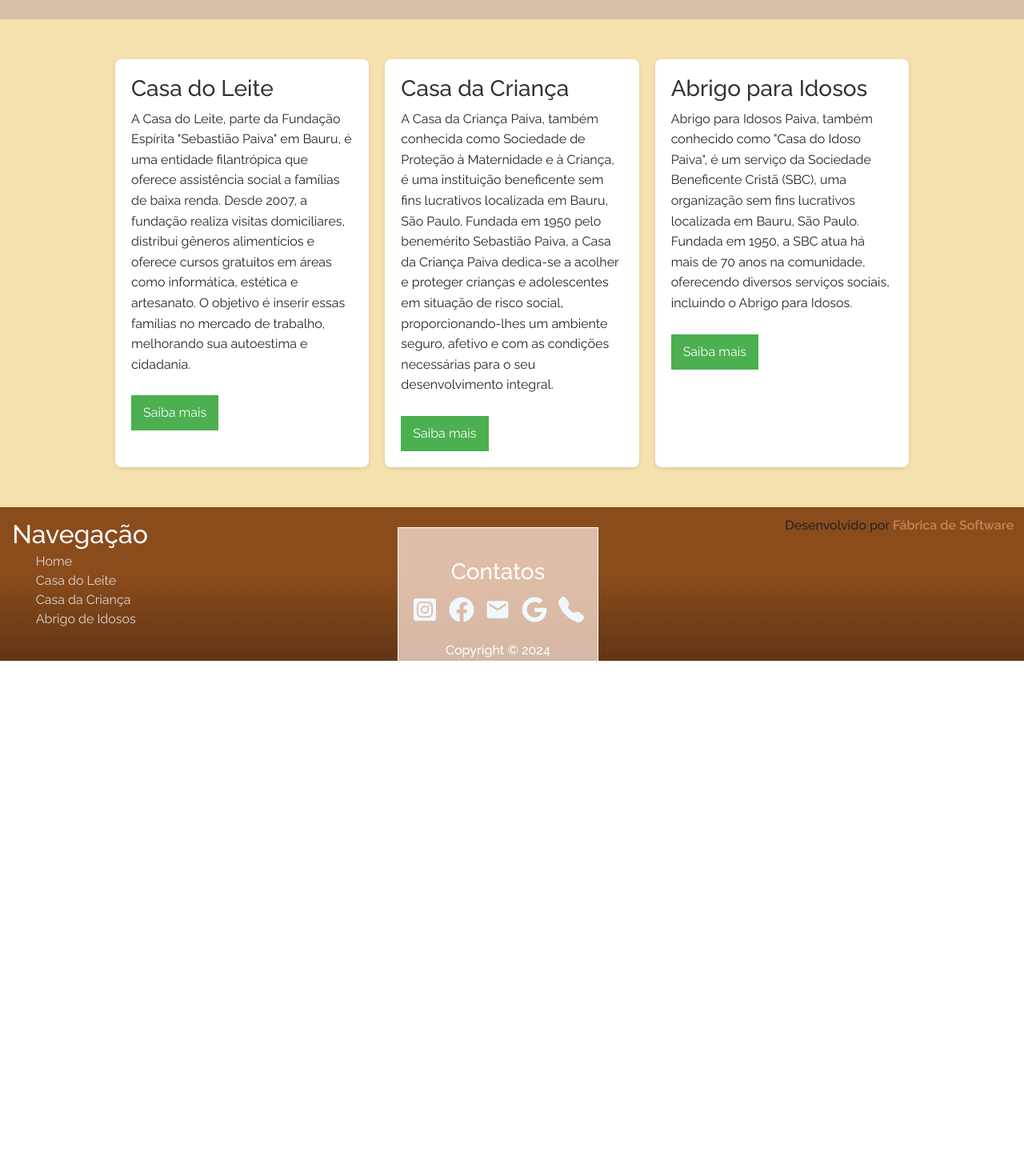
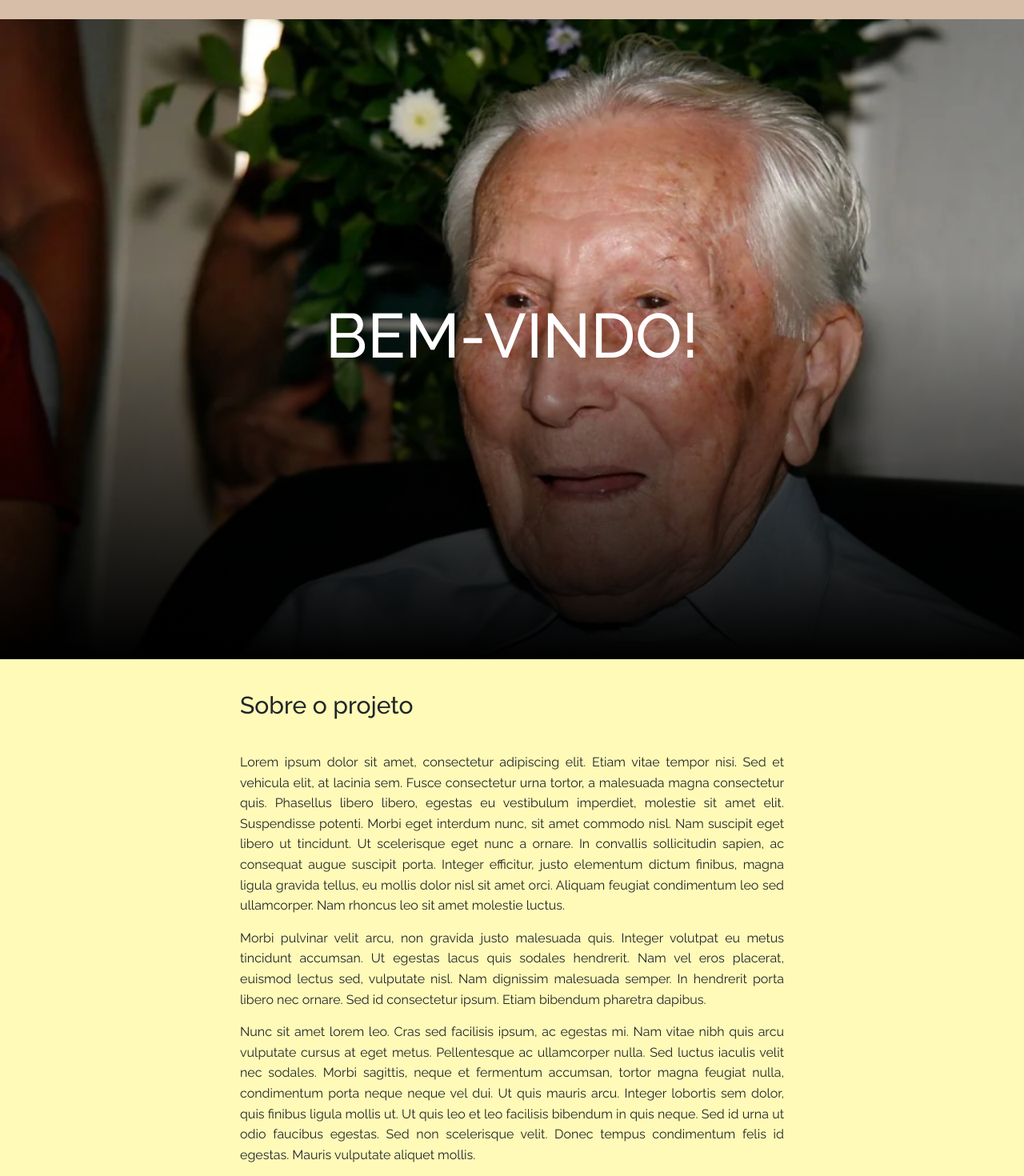
Before and after one commit to Yemuri/PAIVA, a React (Create React App) app in the folder frontend/: page / in a window 1280 px wide. Shown: the part 80-1550 px from the top of the page at 80% size. Before the commit the page ends 906 px from the top, so only its background shows below. Built offline with nearby package versions, Linux system fonts and the light colour scheme.

Commit message:
Parallax home

```diff
--- a/frontend/src/pages/home/home.css
+++ b/frontend/src/pages/home/home.css
@@ -8,10 +8,7 @@ body {
   display: flex;
   flex-direction: column;
   align-items: center; /* Centraliza o conteúdo horizontalmente */
-    padding: 20px;
   background: rgb(245, 225, 174);
-
-
 }
 
 h1 {
@@ -22,6 +19,7 @@ body {
 p {
   line-height: 1.6; /* Espaçamento entre as linhas */
   margin-bottom: 10px;
+  text-align: justify;
 }
 
 /* Seção de Projetos */
@@ -60,9 +58,7 @@ body {
   background-color: #45a049;
 }
 
-
 .projeto {
-
   display: flex; /* Ativa o flexbox no container do projeto */
   flex-direction: column; /* Coloca o botão abaixo do parágrafo */
 }
@@ -70,3 +66,81 @@ body {
 .botao-container {
   margin-top: 10px; /* Adiciona um espaçamento superior ao botão */
 }
+
+/* --------------------------------------- PARALLAX ---------------------------------------- */
+.wrapper{
+  width: 100%;
+  margin: 0 auto; /*uma margem de 0 em cima e embaixo e automática na esquerda e na direita*/
+}
+
+.container-parallax{
+  width: 100%;
+  max-width: 720px;
+  margin: 0 auto;
+  padding: 0 20px;
+}
+
+section.module p{
+  margin-bottom: 15px;
+  text-align: justify;
+}
+
+section.module:last-child{
+  margin-bottom: 0;
+}
+
+section.module h2{
+  margin-bottom: 40px;
+  font-size: 30px;
+}
+
+section.module.content{
+  padding: 40px 0;
+  background: #fffab8;
+}
+
+section.module.parallax{
+  display: flex;
+  flex-direction: column;
+  justify-content: center;
+  height: 100vh !important;
+  width: 100%;
+  position: relative;
+  overflow: hidden;
+  background-position: 50% 50%;
+  background-repeat: no-repeat;
+  background-attachment: fixed; /*cria o efeito do parallax*/
+  background-size: cover;
+  -webkit-background-size: cover;
+  -moz-background-size: cover;
+  -o-bacground-size: cover;
+}
+
+section.module.parallax:after{
+  content: "";
+  height: 100%;
+  width: 100%;
+  position: absolute;
+  z-index: 8;
+
+  /* funções para rodar em outros navegadores */
+  background: -moz-linear-gradient(to bottom, rgba(0,0,0,0) 0, rgba(0,0,0,0) 40%, #000 100%);
+  background: -webkit-linear-gradient(to bottom, rgba(0,0,0,0) 0, rgba(0,0,0,0) 40%, #000 100%);
+  background: linear-gradient(to bottom, rgba(0,0,0,0) 0, rgba(0,0,0,0) 40%, #000 100%);
+}
+
+section.module.parallax-1{
+  background-image: url("../../images/paiva.png");
+}
+
+section.module.parallax h1{
+  color: #fff;
+  text-align: center;
+  font-size: 78px;
+  z-index: 50;
+  text-transform: uppercase;
+}
+
+.container-parallax h5{
+  color: #000;
+}
--- a/frontend/src/pages/home/inicial.js
+++ b/frontend/src/pages/home/inicial.js
@@ -1,25 +1,35 @@
 import { useNavigate } from "react-router-dom";
-import home from "./home.css";
+import './home.css'
+
+import LogoCrianca from '../../images/logosembg.png'
+import LogoLeite from '../../images/logo_casa_do_leite-removebg-preview.png'
+import LogoIdoso from '../../images/logo-idosos-2.png'
 
 export default function Inicial() {
   const nav = useNavigate();
 
   return (
     <div className="geral-home">
-      <div>
-      </div>
+      <div class="wrapper">
+        <section class="module parallax parallax-1">
+          <h1>Bem-vindo!</h1>
+        </section>
+
+        <section class="module content">
+          <div class="container-parallax">
+            <h2>Sobre o projeto <i class="fa-solid fa-diagram-project"></i></h2>
+            <p>Lorem ipsum dolor sit amet, consectetur adipiscing elit. Etiam vitae tempor nisi. Sed et vehicula elit, at lacinia sem. Fusce consectetur urna tortor, a malesuada magna consectetur quis. Phasellus libero libero, egestas eu vestibulum imperdiet, molestie sit amet elit. Suspendisse potenti. Morbi eget interdum nunc, sit amet commodo nisl. Nam suscipit eget libero ut tincidunt. Ut scelerisque eget nunc a ornare. In convallis sollicitudin sapien, ac consequat augue suscipit porta. Integer efficitur, justo elementum dictum finibus, magna ligula gravida tellus, eu mollis dolor nisl sit amet orci. Aliquam feugiat condimentum leo sed ullamcorper. Nam rhoncus leo sit amet molestie luctus.</p>
+            <p>Morbi pulvinar velit arcu, non gravida justo malesuada quis. Integer volutpat eu metus tincidunt accumsan. Ut egestas lacus quis sodales hendrerit. Nam vel eros placerat, euismod lectus sed, vulputate nisl. Nam dignissim malesuada semper. In hendrerit porta libero nec ornare. Sed id consectetur ipsum. Etiam bibendum pharetra dapibus.</p>
+            <p>Nunc sit amet lorem leo. Cras sed facilisis ipsum, ac egestas mi. Nam vitae nibh quis arcu vulputate cursus at eget metus. Pellentesque ac ullamcorper nulla. Sed luctus iaculis velit nec sodales. Morbi sagittis, neque et fermentum accumsan, tortor magna feugiat nulla, condimentum porta neque neque vel dui. Ut quis mauris arcu. Integer lobortis sem dolor, quis finibus ligula mollis ut. Ut quis leo et leo facilisis bibendum in quis neque. Sed id urna ut odio faucibus egestas. Sed non scelerisque velit. Donec tempus condimentum felis id egestas. Mauris vulputate aliquet mollis.</p>
+          </div>
+        </section>
+      </div>
+
       <div className="container-projetos">
         <div className="projeto">
           <h3>Casa do Leite</h3>
-          <p>
-            A Casa do Leite, parte da Fundação Espírita "Sebastião Paiva" em
-            Bauru, é uma entidade filantrópica que oferece assistência social a
-            famílias de baixa renda. Desde 2007, a fundação realiza visitas
-            domiciliares, distribui gêneros alimentícios e oferece cursos
-            gratuitos em áreas como informática, estética e artesanato. O
-            objetivo é inserir essas famílias no mercado de trabalho, melhorando
-            sua autoestima e cidadania.
-          </p>
+          <img src={LogoLeite} alt="Logo casa do Leite" />
+          <p>A Casa do Leite, parte da Fundação Espírita "Sebastião Paiva" em Bauru, é uma entidade filantrópica que oferece assistência social a famílias de baixa renda. Desde 2007, a fundação realiza visitas domiciliares, distribui gêneros alimentícios e oferece cursos gratuitos em áreas como informática, estética e artesanato. O objetivo é inserir essas famílias no mercado de trabalho, melhorando sua autoestima e cidadania.</p>
           <div className="botao-container"> {/* Novo container para o botão */}
             <button onClick={() => nav('/casa-do-leite')}>Saiba mais</button>
           </div>
@@ -27,6 +37,7 @@ export default function Inicial() {
 
         <div className="projeto">
           <h3>Casa da Criança</h3>
+          <img src={LogoCrianca} alt="Logo casa da criança" />
           <p>A Casa da Criança Paiva, também conhecida como Sociedade de Proteção à Maternidade e à Criança, é uma instituição beneficente sem fins lucrativos localizada em Bauru, São Paulo. Fundada em 1950 pelo benemérito Sebastião Paiva, a Casa da Criança Paiva dedica-se a acolher e proteger crianças e adolescentes em situação de risco social, proporcionando-lhes um ambiente seguro, afetivo e com as condições necessárias para o seu desenvolvimento integral.</p>
           <div className="botao-container">
             <button onClick={() => nav('/casa-da-crianca')}>Saiba mais</button>
@@ -35,6 +46,7 @@ export default function Inicial() {
 
         <div className="projeto">
           <h3>Abrigo para Idosos</h3>
+          <img src={LogoIdoso} alt="Logo casa da criança" />
           <p>Abrigo para Idosos Paiva, também conhecido como "Casa do Idoso Paiva", é um serviço da Sociedade Beneficente Cristã (SBC), uma organização sem fins lucrativos localizada em Bauru, São Paulo. Fundada em 1950, a SBC atua há mais de 70 anos na comunidade, oferecendo diversos serviços sociais, incluindo o Abrigo para Idosos.</p>
           <div className="botao-container">
             <button onClick={() => nav('/abrigo-para-idosos')}>Saiba mais</button>
```
Also changed, not shown: frontend/src/images/logo_casa_do_leite-removebg-preview.png (added), frontend/src/images/paiva.png (added). Lines whose indentation alone changed are shown as unchanged.
